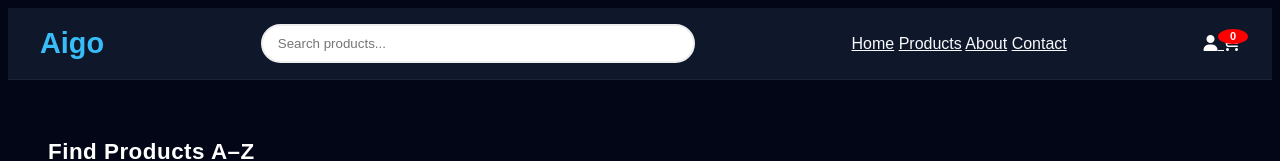
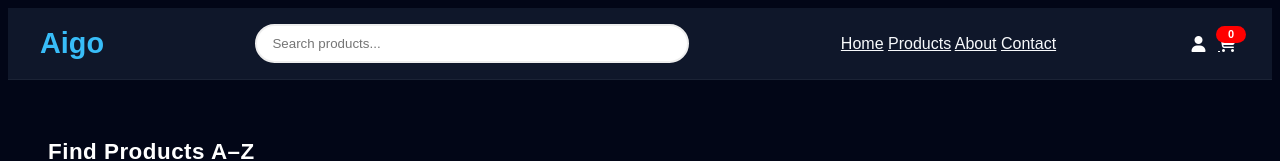
Before and after one commit to dresgomez/shipnest, a website: page public/index.html in a window 1280 px wide. Shown: the top 161 px of the page. Drawn offline with Linux system fonts and the light colour scheme.

Commit message:
cart counter and cart icon fixed

```diff
--- a/public/style.css
+++ b/public/style.css
@@ -54,6 +54,13 @@
   color: var(--accent);
 }
 
+/* contenedor del icono */
+.header-icon {
+  position: relative;
+  display: inline-flex;
+  align-items: center;
+  padding: 4px;
+}
 
 .cart-link {
   position: relative;       /* 🔑 referencia del contador */
@@ -62,18 +69,19 @@
 }
 
 .cart-count {
-position: absolute;
-  top: -6px;
-  right: -8px;
+  position: absolute;
+  top: -6px;     /* sube */
+  right: -6px;   /* diagonal derecha */
   background: red;
   color: white;
   font-size: 11px;
-  padding: 2px 6px;
-  border-radius: 50%;
+  padding: 3px 6px;
+  border-radius: 999px;
   min-width: 18px;
   text-align: center;
   line-height: 1;
-   font-weight: bold;
+  font-weight: bold;
+  pointer-events: none;
 }
 
 /* --- A-Z SECTION --- */
```
